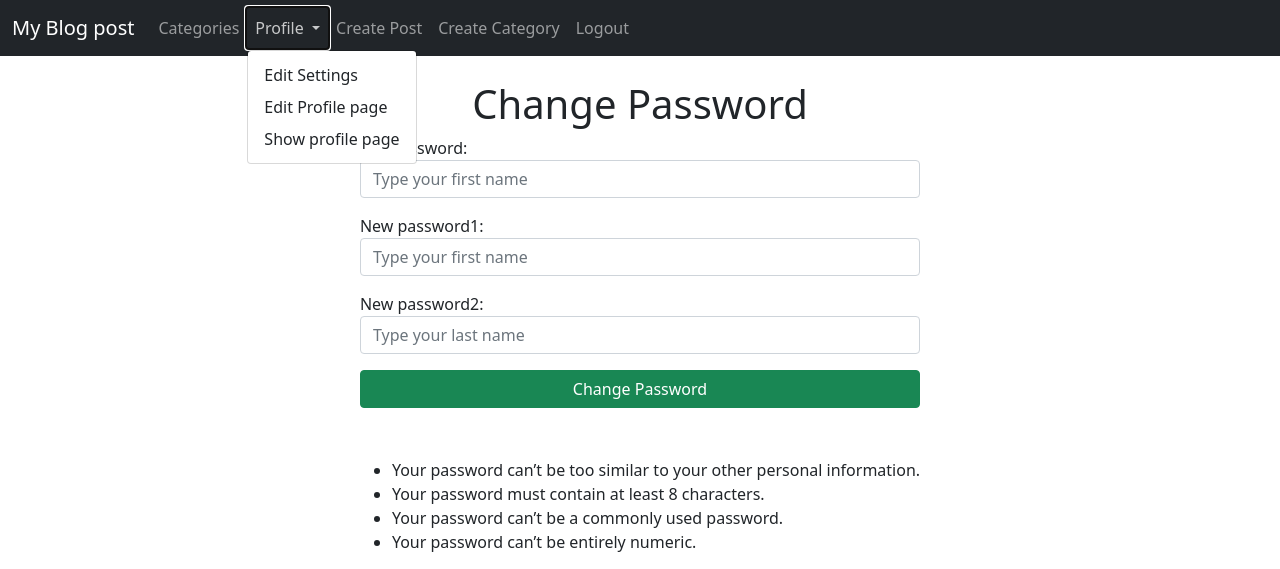
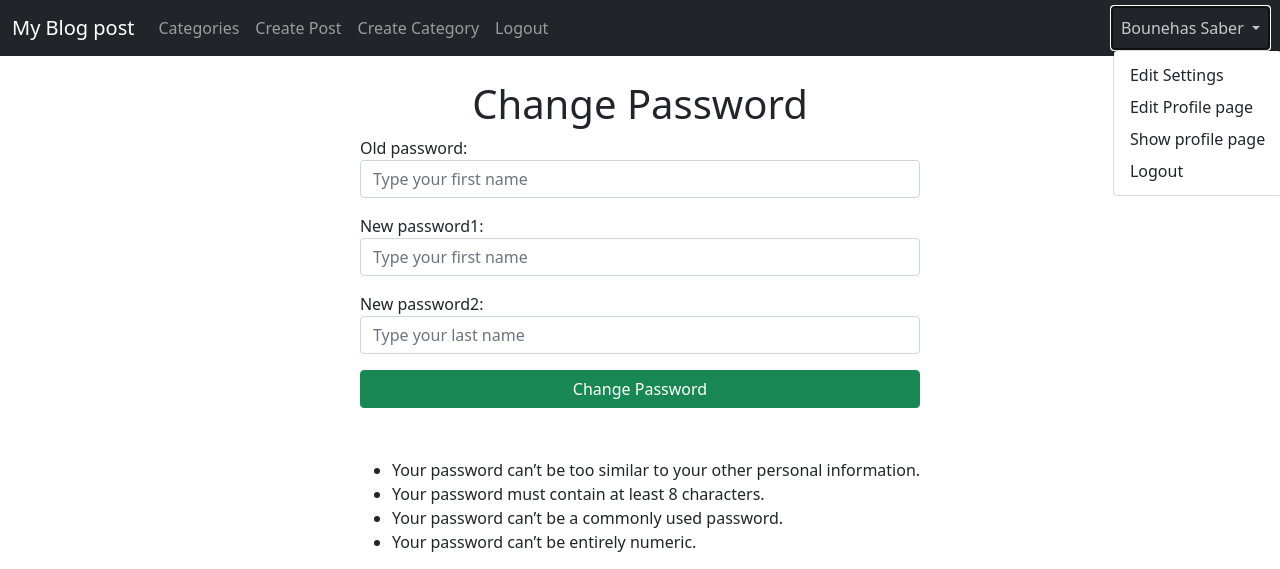
Before and after one commit to SaberHardy/blog_project, a Django app: page /members/password/ in a window 1280 px wide, after a click that opens the changed part. Shown: the top 569 px of the page. Run offline with Django 4.2, Linux system fonts and the light colour scheme; a user stored in the database is signed in; data comes from the database, SQL or seed files in the repository; both versions use the stored data as it was after the commit; some libraries are stand-ins or nearby versions.

Commit message:
move login to right and display full-name

```diff
--- a/templates/blogapp/base.html
+++ b/templates/blogapp/base.html
@@ -55,33 +55,6 @@
                 {% endif %}
                 {% if user.is_authenticated %}
 
-                    <li class="nav-item dropdown">
-                        <a class="nav-link dropdown-toggle" href="#" id="navbarDropdown" role="button"
-                           data-bs-toggle="dropdown" aria-expanded="false">
-                            Profile
-                        </a>
-                        <ul class="dropdown-menu" aria-labelledby="navbarDropdown">
-                            <li><a class="dropdown-item" href="{% url 'edit_profile' %}">Edit Settings</a></li>
-
-                            {% if user.profile.id %}
-                                <li><a class="dropdown-item" href="{% url 'edit_profile_page' user.profile.id %}">
-                                    Edit Profile page</a>
-                                </li>
-                                <li>
-                                    <a class="dropdown-item" href="{% url 'profile' user.profile.id %}">
-                                        Show profile page</a>
-                                </li>
-
-                            {% else %}
-                                <li><a class="dropdown-item" href="{% url 'create_profile_page' %}">
-                                    Create Profile page</a>
-                                </li>
-                            {% endif %}
-
-                        </ul>
-                    </li>
-
-
                     <li class="nav-item">
                         <a class="nav-link" href="{% url 'create' %}">
                             Create Post
@@ -93,7 +66,6 @@
                         </a>
                     </li>
                     <li class="nav-item">
-
                         <a class="nav-link" href="{% url 'logout' %}">
                             Logout
                         </a>
@@ -112,6 +84,48 @@
                     </li>
                 {% endif %}
             </ul>
+            {% if user.is_authenticated %}
+                {% if user.profile.id %}
+                    <ul class="navbar-nav mb-lg-0">
+                        <li class="nav-item dropdown">
+                            <a class="nav-link dropdown-toggle" href="#" id="navbarDropdown" role="button"
+                               data-bs-toggle="dropdown" aria-expanded="false">
+                                {{ user.last_name|capfirst }} {{ user.first_name }}
+                            </a>
+                            <ul class="dropdown-menu dropdown-menu-right" aria-labelledby="navbarDropdown">
+                                <li><a class="dropdown-item" href="{% url 'edit_profile' %}">Edit Settings</a></li>
+
+                                {% if user.profile.id %}
+                                    <li><a class="dropdown-item" href="{% url 'edit_profile_page' user.profile.id %}">
+                                        Edit Profile page</a>
+                                    </li>
+                                    <li>
+                                        <a class="dropdown-item" href="{% url 'profile' user.profile.id %}">
+                                            Show profile page</a>
+                                    </li>
+
+                                {% else %}
+                                    <li><a class="dropdown-item" href="{% url 'create_profile_page' %}">
+                                        Create Profile page</a>
+                                    </li>
+
+                                {% endif %}
+
+                                <a class="dropdown-item" href="{% url 'logout' %}">
+                                    Logout
+                                </a>
+
+                            </ul>
+                        </li>
+
+                        {#                        <li class="nav-item">#}
+                        {#                            <a class="nav-link" href="{% url 'profile' user.profile.id %}">#}
+                        {#                                {{ user.last_name|capfirst }} {{ user.first_name }}#}
+                        {#                            </a>#}
+                        {#                        </li>#}
+                    </ul>
+                {% endif %}
+            {% endif %}
         </div>
     </div>
 </nav>
```
Also changed, not shown: db.sqlite3.
